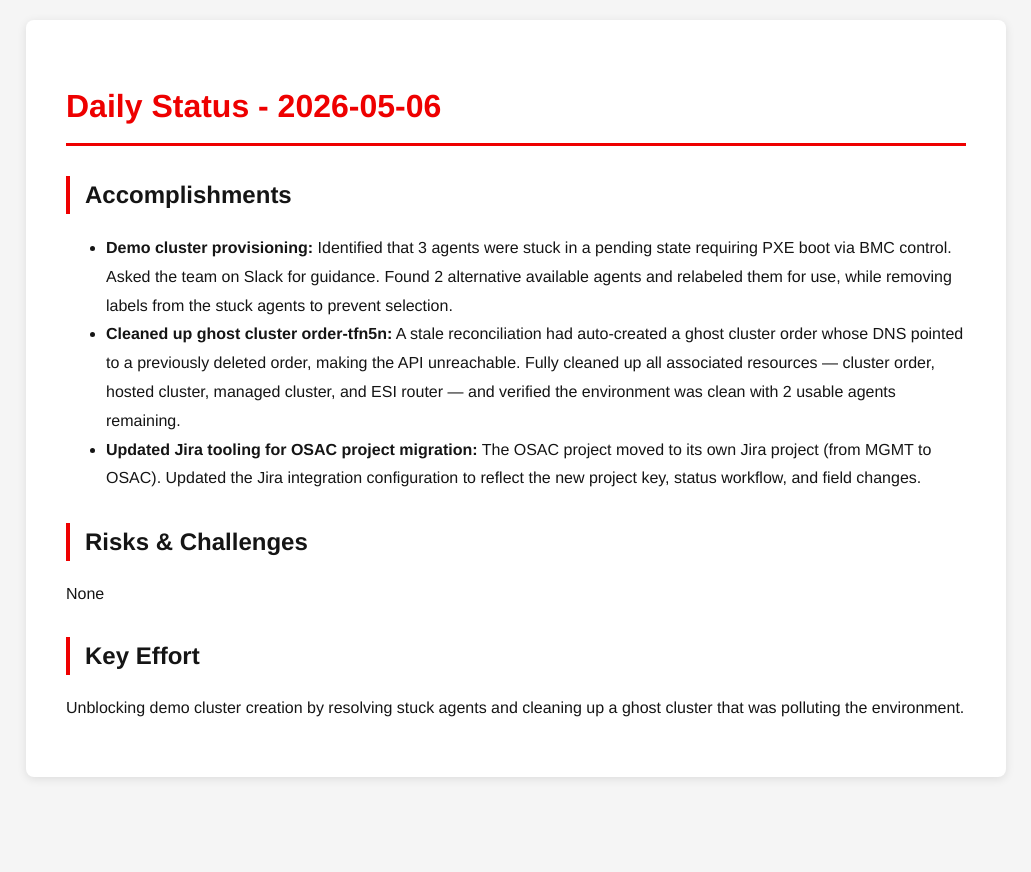
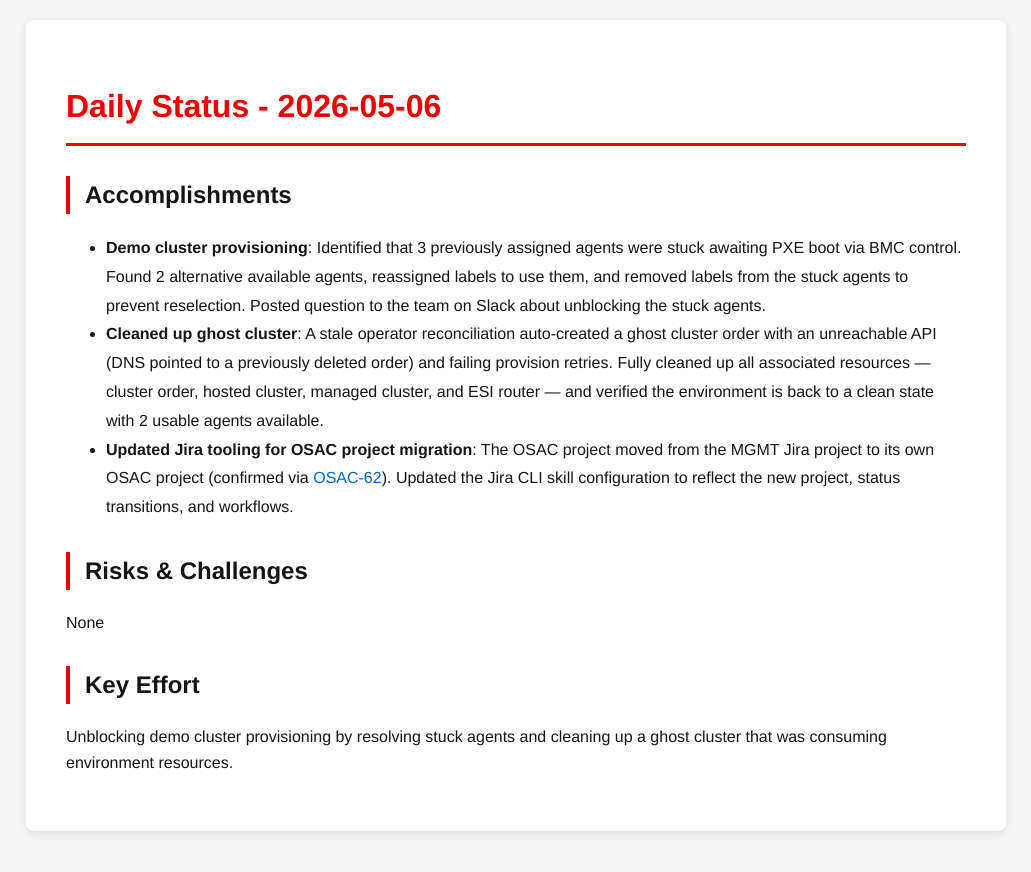
Before and after one commit to tzvatot/daily-status, a Jekyll site: the page built from 2026-05-06.md, in a window 1280 px wide. Shown: the top 872 px of the page, without its empty margins (124-1155 px from the left). Built offline with Jekyll 4.4.1, drawn with Linux system fonts in a browser that asks for light colours.

Commit message:
Daily status update - 2026-05-06

```diff
--- a/2026-05-06.md
+++ b/2026-05-06.md
@@ -7,12 +7,12 @@ date: 2026-05-06
 # Daily Status - 2026-05-06
 
 ## Accomplishments
-- **Demo cluster provisioning:** Identified that 3 agents were stuck in a pending state requiring PXE boot via BMC control. Asked the team on Slack for guidance. Found 2 alternative available agents and relabeled them for use, while removing labels from the stuck agents to prevent selection.
-- **Cleaned up ghost cluster order-tfn5n:** A stale reconciliation had auto-created a ghost cluster order whose DNS pointed to a previously deleted order, making the API unreachable. Fully cleaned up all associated resources — cluster order, hosted cluster, managed cluster, and ESI router — and verified the environment was clean with 2 usable agents remaining.
-- **Updated Jira tooling for OSAC project migration:** The OSAC project moved to its own Jira project (from MGMT to OSAC). Updated the Jira integration configuration to reflect the new project key, status workflow, and field changes.
+- **Demo cluster provisioning**: Identified that 3 previously assigned agents were stuck awaiting PXE boot via BMC control. Found 2 alternative available agents, reassigned labels to use them, and removed labels from the stuck agents to prevent reselection. Posted question to the team on Slack about unblocking the stuck agents.
+- **Cleaned up ghost cluster**: A stale operator reconciliation auto-created a ghost cluster order with an unreachable API (DNS pointed to a previously deleted order) and failing provision retries. Fully cleaned up all associated resources — cluster order, hosted cluster, managed cluster, and ESI router — and verified the environment is back to a clean state with 2 usable agents available.
+- **Updated Jira tooling for OSAC project migration**: The OSAC project moved from the MGMT Jira project to its own OSAC project (confirmed via [OSAC-62](https://issues.redhat.com/browse/OSAC-62)). Updated the Jira CLI skill configuration to reflect the new project, status transitions, and workflows.
 
 ## Risks & Challenges
 None
 
 ## Key Effort
-Unblocking demo cluster creation by resolving stuck agents and cleaning up a ghost cluster that was polluting the environment.
+Unblocking demo cluster provisioning by resolving stuck agents and cleaning up a ghost cluster that was consuming environment resources.
```
